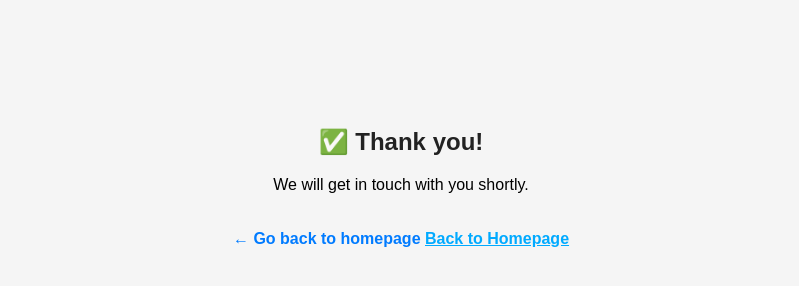
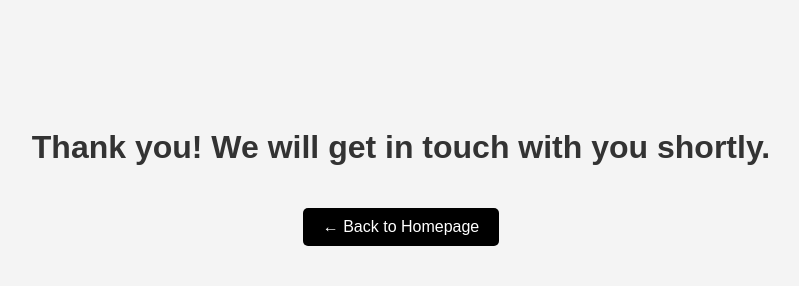
Before and after one commit to inboxBodyguard/Ethwebsite, a plain HTML site: page thankyou.html in a window 1280 px wide. Shown: the whole page, without its empty margins (239-1038 px from the left). Drawn offline with Linux system fonts and the light colour scheme.

Commit message:
Added thankyou page for form success

```diff
--- a/thankyou.html
+++ b/thankyou.html
@@ -6,32 +6,29 @@
   <style>
     body {
       font-family: Arial, sans-serif;
+      background-color: #f4f4f4;
       text-align: center;
-      padding-top: 100px;
-      background-color: #f5f5f5;
+      padding: 100px;
     }
-
-    h2 {
-      color: #222;
+    h1 {
+      color: #333;
     }
-
     a {
       display: inline-block;
       margin-top: 20px;
       text-decoration: none;
-      color: #007bff;
-      font-weight: bold;
+      background-color: #000;
+      color: #fff;
+      padding: 10px 20px;
+      border-radius: 5px;
     }
-
     a:hover {
-      text-decoration: underline;
+      background-color: #444;
     }
   </style>
 </head>
 <body>
-  <h2>✅ Thank you!</h2>
-  <p>We will get in touch with you shortly.</p>
-  <a href="index.html">← Go back to homepage</a>
-<a href="index.html" style="color: #00aaff; text-decoration: underline;">Back to Homepage</a>
+  <h1>Thank you! We will get in touch with you shortly.</h1>
+  <a href="index.html">← Back to Homepage</a>
 </body>
 </html>
```
